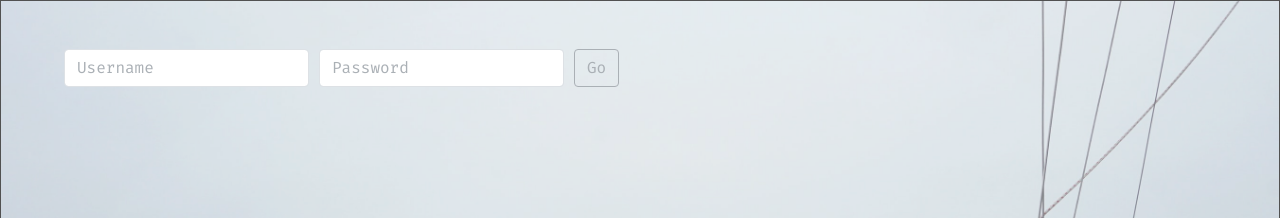
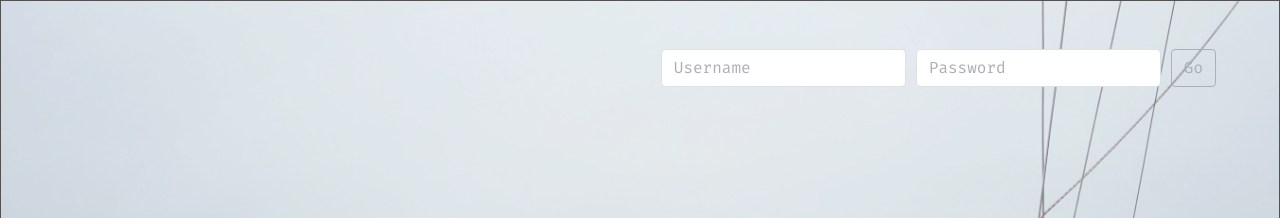
Before and after one commit to christinecardoso/falcatacapital, a plain HTML site: page index.html in a window 1280 px wide. Shown: the top 218 px of the page. Drawn offline with Linux system fonts and the light colour scheme.

Commit message:
align right

```diff
--- a/index.html
+++ b/index.html
@@ -121,7 +121,7 @@
     <body class="gotham">
       <!-- The website's header -->
       <div class="above-the-fold d-flex align-items-start flex-column" role="document">
-        <div class="d-flex col-auto">
+        <div class="d-flex col-auto align-self-md-end">
           <form class="pt-3 pt-lg-5 px-lg-5 px-3 mx-auto text-center">
             <div class="form-row align-items-center">
               <div class="col-auto">
```
